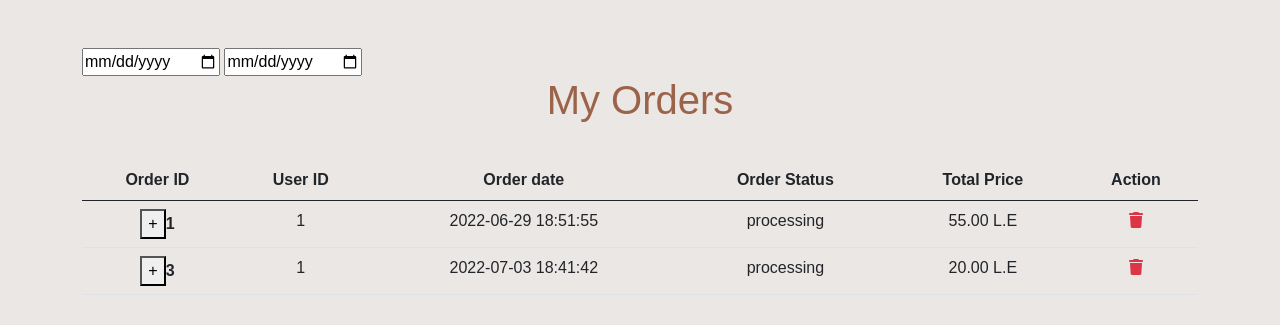
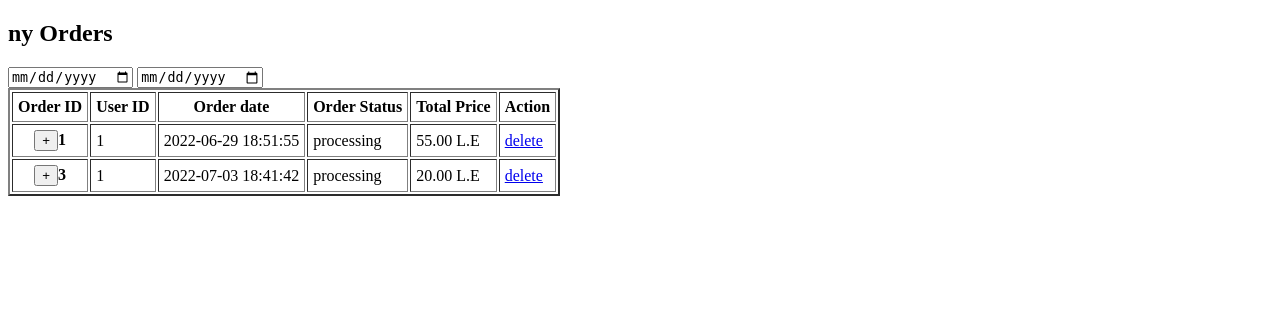
Before and after one commit to fatmasalah33/cafeteria, a PHP site: page /myOrders.php in a window 1280 px wide. Shown: the top 325 px of the page. Run offline with PHP 8.4, Linux system fonts and the light colour scheme; a user stored in the database is signed in; data comes from the database, SQL or seed files in the repository; some libraries are stand-ins or nearby versions.

Commit message:
update in page my orders

```diff
--- a/deleteorder.php
+++ b/deleteorder.php
@@ -12,7 +12,7 @@ if(isset($_GET['or_id'])){
       $data1=$connection->query("delete from order_details where order_id={$_GET['or_id']} ");
 
 
-     header("location:displayuserorders.php");
+     header("location:myOrders.php");
     }
   }
 ?>
--- a/home.php
+++ b/home.php
@@ -157,7 +157,7 @@
 <div class="row  flex-column-reverse flex-lg-row mt-2 justify-content-between  align-items-start">
      <!--cart (left Aside section)-->
 <aside class="col-10 col-md-5 col-lg-3 border-3 mx-auto mb-5 sticky-lg-top p-3 ">
-    <form action=<?="setproductdb.php?id={$_SESSION['admin']}"?> method="post" onsubmit="setorder()">
+    <form action=<?="setproductdb.php?id={$_SESSION['user']}"?> method="post" onsubmit="setorder()">
        <div id="myDIV" class="border border-secondary p-1 mb-2">
 
        <!-- <div class="d-flex justify-content-between align-items-center mb-2">
--- a/myOrders.php
+++ b/myOrders.php
@@ -1,68 +1,32 @@
 <?php
 session_start();
  if (!empty($_SESSION['user'])) {
+    $iduserin=$_SESSION['user'];
+?>
+<!DOCTYPE html>
+<html>
+<style>
+th,td {
+  padding: 5px;
+}
+</style>
+<body>  <?php require "connection.php"?>
 
-$iduserin=$_SESSION['user'];
-
-
-?>
-
-<!doctype html>
-<html lang="en">
-  <head>
-    <title>Cafetira | user orders</title>
-    <!-- Required meta tags -->
-    <meta charset="utf-8">
-    <meta name="viewport" content="width=device-width, initial-scale=1, shrink-to-fit=no">
-    <link rel = "icon" href ="images/coffee-cup.png" type = "image/x-icon">
-
-    <!-- Bootstrap CSS v5.0.2 -->
-    <link rel="stylesheet" href="https://cdn.jsdelivr.net/npm/bootstrap@5.0.2/dist/css/bootstrap.min.css"  integrity="sha384-EVSTQN3/azprG1Anm3QDgpJLIm9Nao0Yz1ztcQTwFspd3yD65VohhpuuCOmLASjC" crossorigin="anonymous">
-    <link rel="stylesheet" href="https://cdnjs.cloudflare.com/ajax/libs/font-awesome/6.1.1/css/all.min.css" integrity="sha512-KfkfwYDsLkIlwQp6LFnl8zNdLGxu9YAA1QvwINks4PhcElQSvqcyVLLD9aMhXd13uQjoXtEKNosOWaZqXgel0g==" crossorigin="anonymous" referrerpolicy="no-referrer" />
-    <link rel="stylesheet" href="css/main.css">
-
-
-  </head>
-  <body>
-  <!-- <form action="displayuserorder.php" method="post">
-
-  <input type="date" id="start" name="start" placeholder="Date from">
-  <input type="date" id="end" name="end" placeholder="Date TO">
-  <button type="submit" class="btn btn-primary" name="fillter">Fillter</button>
-</form> -->
-
-
-    <section class="section mt-5">
-        <div class="container">
-          <div class="row justify-content-center">
-          </div>
+<h2>ny Orders</h2>
 <input type="date" id="fromDate" name="fromDate" onchange="getDatefrom(this.value)">
 <input type="date" id="toDate" name="toDate" onchange="getDateto(this.value,<?= $iduserin ?>)">
-            <div class="row">
-                <div class="col-md-12">
-                  <div class=" d-flex  row">
-                    <h1 class=" text-center justify-content-center title fs-1">My Orders</h1>
-
-
-                  </div>
-                  <div class="table-wrap">
-                        <table class="table">
-                            <thead class="thead-primary">
-                                <tr class="text-center">
+<div id="orders">
+<table border="2">
+<tr >
         <th>Order ID</th>
         <th>User ID</th>
        <th>Order date</th>
        <th>Order Status</th>
        <th>Total Price</th>
-                                  <th colspan="3">Action</th>
+         <th >Action</th>
                                 </tr>
-                            </thead>
                                 <?php
        require 'connection.php';
-      // if(isset($_POST['fillter']))
-      // {
-
-
      $queryString=$connection->prepare("SELECT * from orders WHERE   user_id=?");
         $queryString->execute([$_SESSION['user']]);
         $orders=$queryString->fetchAll();
@@ -80,11 +44,9 @@ $iduserin=$_SESSION['user'];
               <?php
                 if($ord['status']==='processing')
                 {
-                    ?>
-                    <?php
 
                     echo "<td><a href='deleteorder.php?or_id={$ord['id']}&deleteorder'>
-                    <i class='fa-solid fa-trash text-danger'></i>
+                   delete
                     </a></td>";
 
                         ?>
@@ -94,19 +56,12 @@ $iduserin=$_SESSION['user'];
                     echo "<td> </td>";
                 }
                 ?>
+                </tr><?php }?>
+</table>
+</div>
+<div id="products">
 
-
-
-            </tr>
-            <div id="txtHint2"></div>
-            <div id="txtHint3"></div>
-        <?php
-           }
-     // }
-
-
-      ?>
-
+</div>
 <script>
 var date1;
   var date2;
@@ -118,35 +73,34 @@ $iduserin=$_SESSION['user'];
 
   date2=valueto;
 
-
-  if (str == "") {
-    document.getElementById("txtHint").innerHTML = "";
-    return;
-  }
   let newdiv;
   let i=0
   const xhttp = new XMLHttpRequest();
   xhttp.onload = function() {
 
 
-    document.getElementById("txtHint2").innerHTML = this.responseText;
+    document.getElementById("orders").innerHTML = this.responseText;
 
   }
   xhttp.open("GET", "getOrder.php?id="+str+"&datefrom="+date1+"&dateto="+date2);
   xhttp.send();
   }
   function showProduct(orderId,event){
-  event.target.innerHTML="-"
+//    event.target.innerHTML="-"
   const xhttp = new XMLHttpRequest();
   xhttp.onload = function() {
-    if(document.getElementById("txtHint3").innerHTML==""){
+    if(event.target.innerHTML=="+"){
+       btn=document.getElementsByTagName('button')
+        for(i=0;i<btn.length;i++){
+            btn[i].innerHTML='+'
+        }
+        event.target.innerHTML="-"
+    document.getElementById("products").innerHTML = this.responseText;
 
+  } else{
+      event.target.innerHTML="+"
+      document.getElementById("products").innerHTML = "";
 
-    document.getElementById("txtHint3").innerHTML = this.responseText;
-  }
-    else{
-      event.target.innerHTML="+"
-      document.getElementById("txtHint3").innerHTML = "";
     }
 }
   xhttp.open("GET", "getProduct.php?id="+orderId);
@@ -154,22 +108,12 @@ $iduserin=$_SESSION['user'];
 
 }
 
-
 </script>
-
-
-
-        <!-- Bootstrap JavaScript Libraries -->
-        <script src="https://cdn.jsdelivr.net/npm/@popperjs/core@2.9.2/dist/umd/popper.min.js" integrity="sha384-IQsoLXl5PILFhosVNubq5LC7Qb9DXgDA9i+tQ8Zj3iwWAwPtgFTxbJ8NT4GN1R8p" crossorigin="anonymous"></script>
-        <script src="https://cdn.jsdelivr.net/npm/bootstrap@5.0.2/dist/js/bootstrap.min.js" integrity="sha384-cVKIPhGWiC2Al4u+LWgxfKTRIcfu0JTxR+EQDz/bgldoEyl4H0zUF0QKbrJ0EcQF" crossorigin="anonymous"></script>
-        <script src="js/main.js"></script>
-
 </body>
 </html>
-
 <?php
  }
  else {
-  echo " <h1>  nto allowed to anyone except user  </h1>";
+  echo " <h1>  not allowed to anyone except admin </h1>";
  }
  ?>
```
Lines whose indentation alone changed are shown as unchanged.
